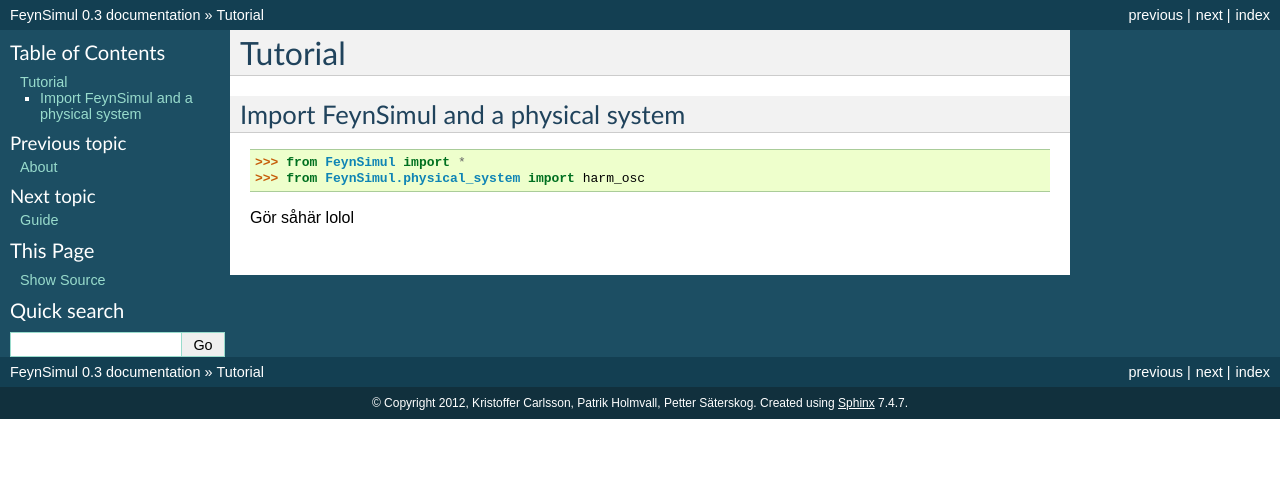
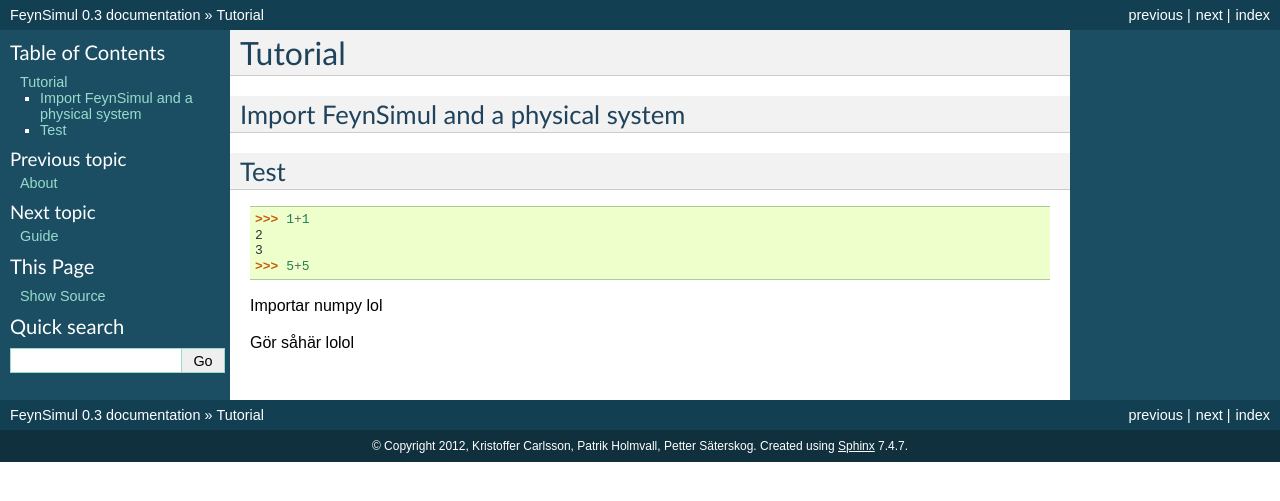
Before and after one commit to KristofferC/FeynSimul, a Sphinx documentation site: the page built from doc/tutorial/index.rst, in a window 1280 px wide. Shown: the top 501 px of the page. Built offline with Sphinx 7.4.7, drawn with Linux system fonts in a browser that asks for light colours; formulas are drawn with MathJax 3.

Commit message:
playing around

```diff
--- a/doc/tutorial/index.rst
+++ b/doc/tutorial/index.rst
@@ -2,10 +2,19 @@
 ========
 
 Import FeynSimul and a physical system
-----------------
+--------------------------------------
 
-    >>> from FeynSimul import *
-    >>> from FeynSimul.physical_system import harm_osc
+
+Test
+----
+    >>> 1+1
+    2
+    3
+    >>> 5+5
+
+Importar numpy lol
+
+
 
 
 
```
